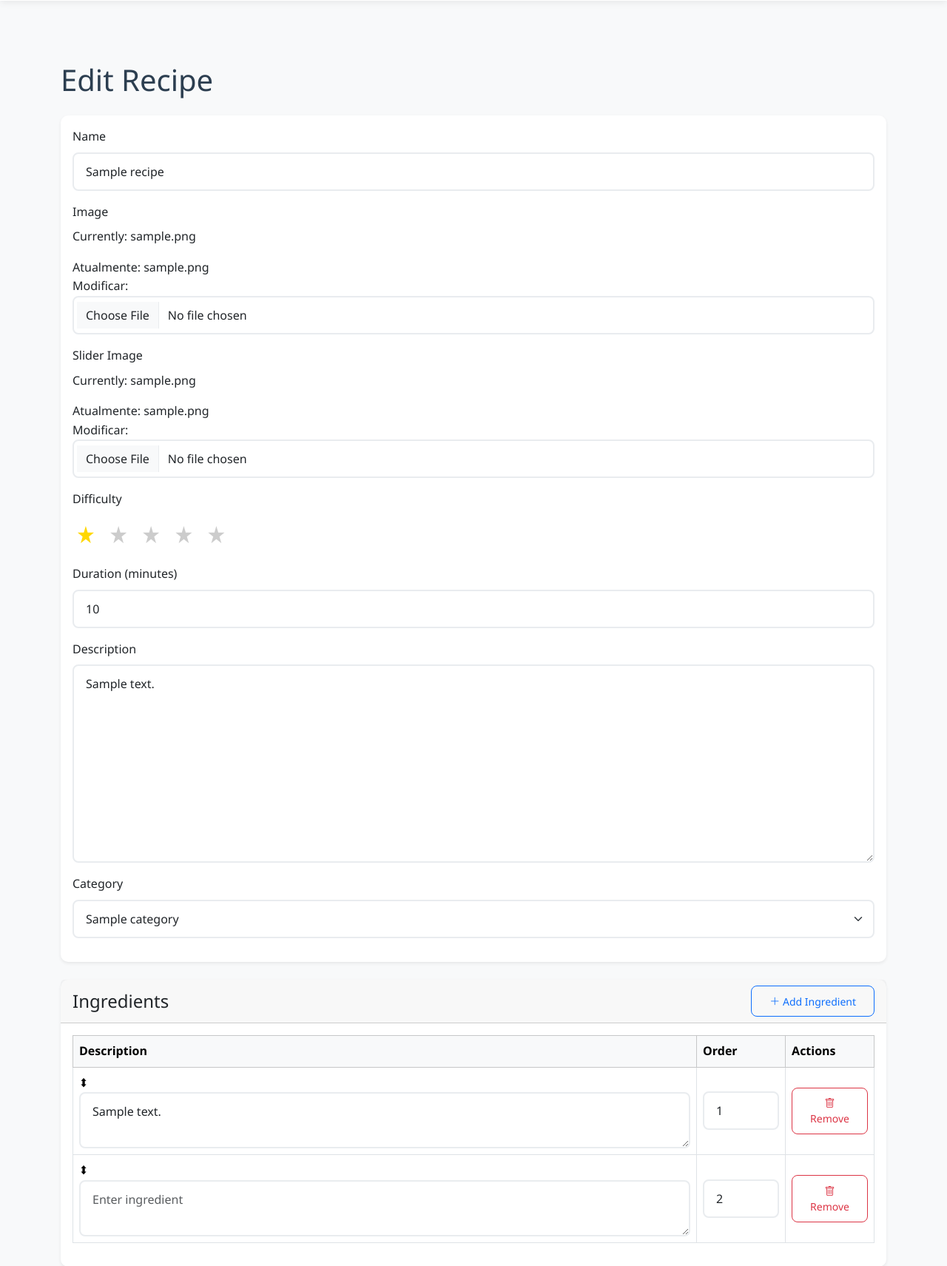
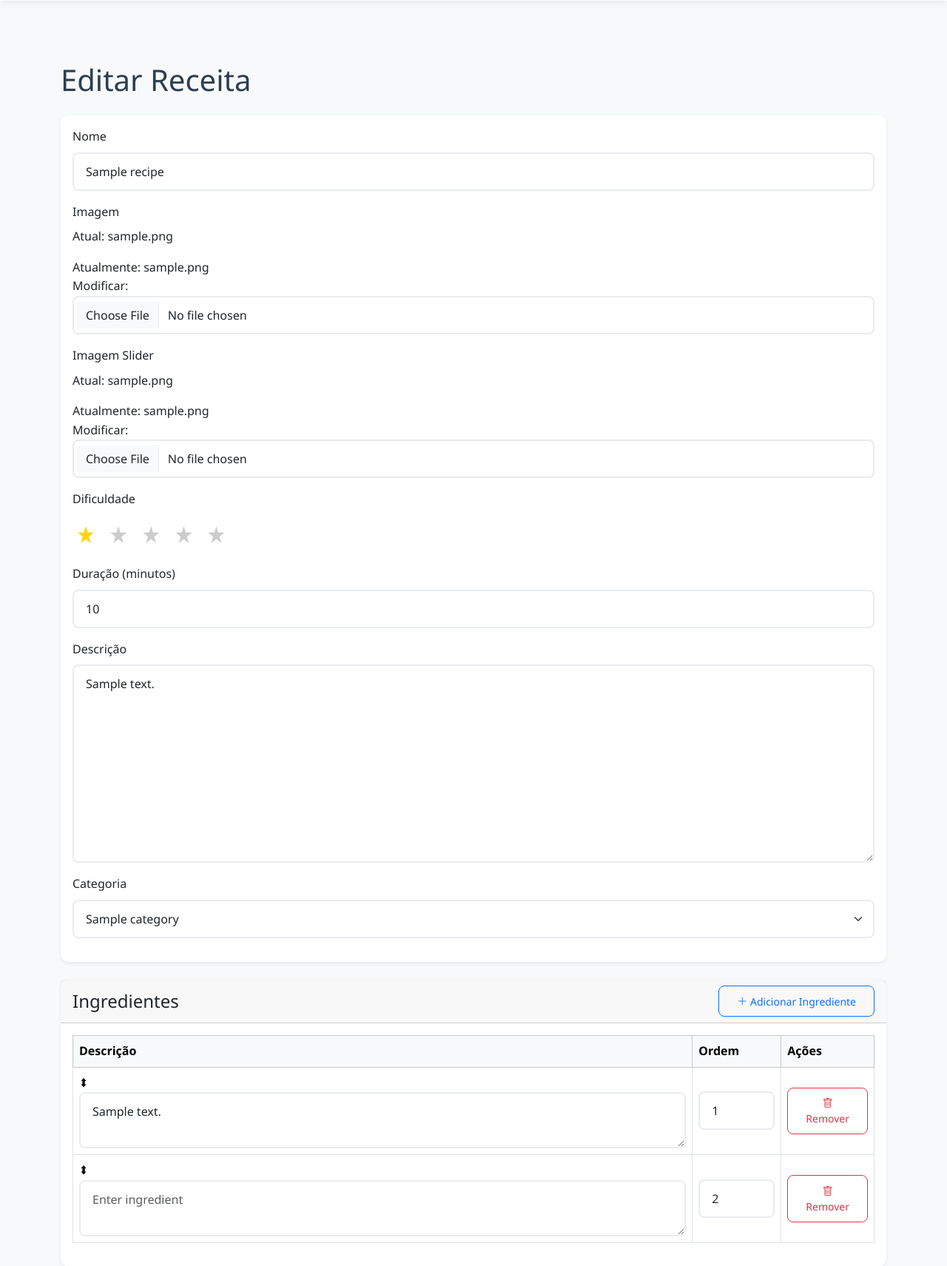
Before and after one commit to chloe1192/recipewebsite, a Django app: page /editRecipe/1/ in a window 1280 px wide. Shown: the part 339-2050 px from the top of the page at 74% size. Run offline with Django 5.2, Linux system fonts and the light colour scheme; a user stored in the database is signed in; tables that the repository leaves empty hold one stand-in row (values such as "Sample post"); style sheets or scripts are compiled from the project's sources; some libraries are stand-ins or nearby versions.

Commit message:
i think this is it

```diff
--- a/recipewebsite/templates/edit_recipe.html
+++ b/recipewebsite/templates/edit_recipe.html
@@ -3,7 +3,7 @@
 {% load widget_tweaks %}
 
 <div class="container my-5">
-	<h1 class="mb-4">{% if form.instance.pk %}Edit Recipe{% else %}Create Recipe{% endif %}</h1>
+	<h1 class="mb-4">{% if form.instance.pk %}Editar Receita{% else %}Criar Receita{% endif %}</h1>
 
 	<form method="POST" enctype="multipart/form-data" novalidate id="recipeForm">
 		{% csrf_token %}
@@ -20,7 +20,7 @@
 		<div class="card mb-4 shadow-sm">
 			<div class="card-body">
 			<div class="mb-3">
-					<label for="{{ form.name.id_for_label }}" class="form-label">Name</label>
+				<label for="{{ form.name.id_for_label }}" class="form-label">Nome</label>
 					{{ form.name|add_class:"form-control" }}
 					{% if form.name.errors %}
 						<div class="invalid-feedback d-block">{{ form.name.errors|striptags }}</div>
@@ -28,9 +28,9 @@
 				</div>
 
 			<div class="mb-3">
-					<label for="{{ form.img.id_for_label }}" class="form-label">Image</label>
+				<label for="{{ form.img.id_for_label }}" class="form-label">Imagem</label>
 				{% if form.img.value %}
-						<p>Currently: <a href="{{ form.img.value.url }}">{{ form.img.value.name }}</a></p>
+					<p>Atual: <a href="{{ form.img.value.url }}">{{ form.img.value.name }}</a></p>
 					{% endif %}
 					{{ form.img|add_class:"form-control" }}
 					{% if form.img.errors %}
@@ -39,9 +39,9 @@
 				</div>
 
 			<div class="mb-3">
-					<label for="{{ form.sliderImg.id_for_label }}" class="form-label">Slider Image</label>
+				<label for="{{ form.sliderImg.id_for_label }}" class="form-label">Imagem Slider</label>
 				{% if form.sliderImg.value %}
-						<p>Currently: <a href="{{ form.sliderImg.value.url }}">{{ form.sliderImg.value.name }}</a></p>
+					<p>Atual: <a href="{{ form.sliderImg.value.url }}">{{ form.sliderImg.value.name }}</a></p>
 					{% endif %}
 					{{ form.sliderImg|add_class:"form-control" }}
 					{% if form.sliderImg.errors %}
@@ -50,7 +50,7 @@
 				</div>
 
 			<div class="mb-3">
-					<label class="form-label">Difficulty</label>
+				<label class="form-label">Dificuldade</label>
 					<div class="star-rating-wrapper">
 						<div class="star-rating">
 							{% for value, label in form.difficulty.field.choices reversed %}
@@ -67,7 +67,7 @@
 
 
 			<div class="mb-3">
-					<label for="{{ form.duration.id_for_label }}" class="form-label">Duration (minutes)</label>
+				<label for="{{ form.duration.id_for_label }}" class="form-label">Duração (minutos)</label>
 					{{ form.duration|add_class:"form-control" }}
 					{% if form.duration.errors %}
 						<div class="invalid-feedback d-block">{{ form.duration.errors|striptags }}</div>
@@ -75,7 +75,7 @@
 				</div>
 
 			<div class="mb-3">
-					<label for="{{ form.description.id_for_label }}" class="form-label">Description</label>
+				<label for="{{ form.description.id_for_label }}" class="form-label">Descrição</label>
 					{{ form.description|add_class:"form-control" }}
 					{% if form.description.errors %}
 						<div class="invalid-feedback d-block">{{ form.description.errors|striptags }}</div>
@@ -83,7 +83,7 @@
 				</div>
 
 			<div class="mb-3">
-					<label for="{{ form.category.id_for_label }}" class="form-label">Category</label>
+				<label for="{{ form.category.id_for_label }}" class="form-label">Categoria</label>
 					{{ form.category|add_class:"form-select" }}
 					{% if form.category.errors %}
 						<div class="invalid-feedback d-block">{{ form.category.errors|striptags }}</div>
@@ -96,9 +96,9 @@
 		<!-- === Ingredients === -->
 		<div class="card mb-4 shadow-sm">
 			<div class="card-header d-flex justify-content-between align-items-center">
-				<h4 class="mb-0">Ingredients</h4>
+				<h4 class="mb-0">Ingredientes</h4>
 				<button type="button" id="add-ingredients" class="btn btn-outline-primary btn-sm">
-					<i class="bi bi-plus-lg"></i> Add Ingredient
+					<i class="bi bi-plus-lg"></i> Adicionar Ingrediente
 				</button>
 			</div>
 			<div class="card-body" id="ingredients-formset">
@@ -106,9 +106,9 @@
 				<table class="table table-bordered align-middle" id="ingredients-table">
 					<thead class="table-light">
 						<tr>
-							<th>Description</th>
-							<th style="width: 120px">Order</th>
-							<th style="width: 100px">Actions</th>
+							<th>Descrição</th>
+							<th style="width: 120px">Ordem</th>
+							<th style="width: 100px">Ações</th>
 						</tr>
 					</thead>
 					<tbody>
@@ -119,7 +119,7 @@
 								<td>{{ form.sequence|add_class:"form-control"|attr:"readonly:true" }}</td>
 							<td>
 								<button type="button" class="remove-form btn btn-outline-danger btn-sm">
-										<i class="bi bi-trash"></i> Remove
+									<i class="bi bi-trash"></i> Remover
 								</button>
 								</td>
 							</tr>
@@ -145,9 +145,9 @@
 		<!-- === Steps === -->
 		<div class="card mb-4 shadow-sm">
 			<div class="card-header d-flex justify-content-between align-items-center">
-				<h4 class="mb-0">Steps</h4>
+				<h4 class="mb-0">Passos</h4>
 				<button type="button" id="add-steps" class="btn btn-outline-primary btn-sm">
-					<i class="bi bi-plus-lg"></i> Add Step
+					<i class="bi bi-plus-lg"></i> Adicionar Passo
 				</button>
 			</div>
 			<div class="card-body" id="steps-formset">
@@ -155,9 +155,9 @@
 				<table class="table table-bordered align-middle" id="steps-table">
 					<thead class="table-light">
 						<tr>
-							<th>Instruction</th>
-							<th style="width: 120px">Order</th>
-							<th style="width: 100px">Actions</th>
+							<th>Instrução</th>
+							<th style="width: 120px">Ordem</th>
+							<th style="width: 100px">Ações</th>
 						</tr>
 					</thead>
 					<tbody>
@@ -193,7 +193,7 @@
 
 	<!-- === Submit === -->
 	<button type="submit" class="btn btn-success btn-lg">
-			<i class="bi bi-save"></i> {% if form.instance.pk %}Save Recipe{% else %}Create Recipe{% endif %}
+		<i class="bi bi-save"></i> {% if form.instance.pk %}Salvar Receita{% else %}Criar Receita{% endif %}
 	</button>
 	</form>
 </div>
--- a/recipewebsite/templates/index.html
+++ b/recipewebsite/templates/index.html
@@ -31,6 +31,7 @@
 
         {% for recipe in recipes %}
         {% include 'recipe-card.html' %}
+        <!--- Pages layout goes here -->
         {% endfor %}
 
     </div>
--- a/recipewebsite/templates/recipe-card.html
+++ b/recipewebsite/templates/recipe-card.html
@@ -1,10 +1,10 @@
 <div class="col-12 col-lg-4 recipe-card-col">
-    <div class="card recipe-card">
+    <div class="card recipe-card mb-4">
         <a href="{% url 'recipe' recipe.id %}">
             <img
                 class="recipe-photo col-12"
                 src="{{ recipe.img.url }}"
-                alt="Image of {{ recipe.name }}"
+                alt="Imagem de {{ recipe.name }}"
             />
             <div class="">
                 <h1 class="recipe-title">{{ recipe.name }}</h1>
--- a/recipewebsite/templates/search-recipe.html
+++ b/recipewebsite/templates/search-recipe.html
@@ -1,11 +1,11 @@
 {% extends "base.html" %}
-{% block title %}Search for {{ searched }}{% endblock %}
+{% block title %}Buscar por {{ searched }}{% endblock %}
 {% include "header.html" %}
 {% block content %}
 <div class="container">
     <ul class="row">
         {% if recipes|length == 0 %}
-            <h1 class="empty-list-warning">The search found no result</h1>
+            <h1 class="empty-list-warning">Nenhum resultado encontrado</h1>
         {% endif %}
 
         {% for recipe in recipes %}
```
Also changed, not shown: recipewebsite/static/css/template.css (deleted, +0 -146 lines), README.md. Lines whose indentation alone changed are shown as unchanged.
